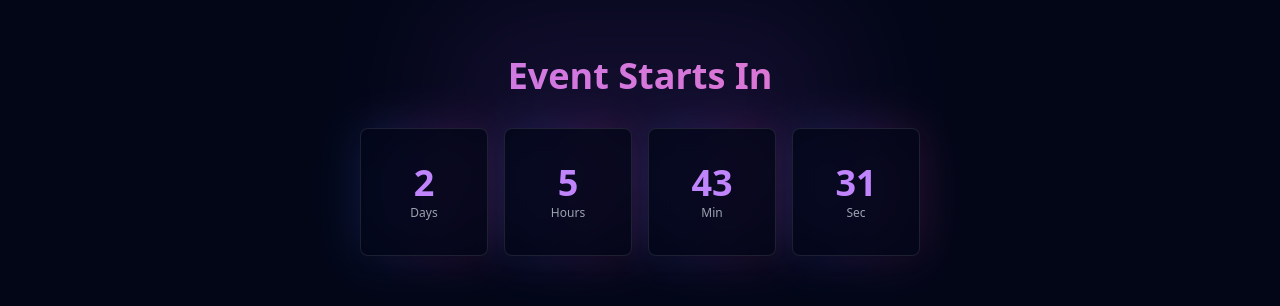
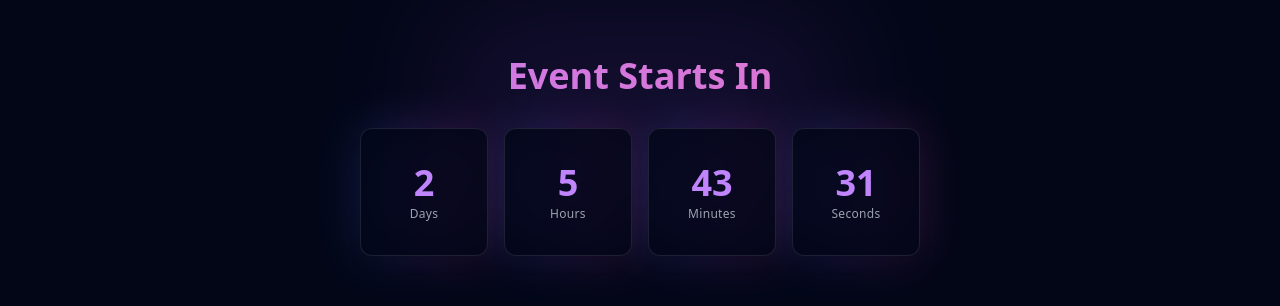
Before and after one commit to Vamsi-2005/ru_fest_2k26, a React (Vite) app: page / in a window 1280 px wide. Shown: the part 800-1106 px from the top of the page. Built offline with nearby package versions, Linux system fonts and the light colour scheme.

Commit message:
update website

```diff
--- a/src/home/Countdown.jsx
+++ b/src/home/Countdown.jsx
@@ -52,11 +52,11 @@ const Countdown = () => {
         border border-white/10
         shadow-lg
 
-        w-[50px] h-[50px]        /* 📱 Mobile */
+        w-[70px] h-[70px]        /* 📱 Mobile */
         sm:w-24 sm:h-24
         md:w-32 md:h-32
 
-        rounded-lg
+        rounded-xl
 
         transform transition duration-300 ease-in-out
         group-hover:scale-105 group-hover:-translate-y-1
@@ -66,7 +66,7 @@ const Countdown = () => {
         <span
           className={`
             font-bold
-            text-lg sm:text-2xl md:text-4xl   /* adjusted for 50px */
+            text-xl sm:text-2xl md:text-4xl   /* adjusted */
             transition-colors duration-500
             ${colors[colorIndex]}
           `}
@@ -75,7 +75,7 @@ const Countdown = () => {
         </span>
 
         {/* Label */}
-        <span className="text-[8px] sm:text-xs text-gray-400 mt-[2px]">
+        <span className="text-[9px] sm:text-xs text-gray-400 mt-[3px] tracking-wide">
           {label}
         </span>
       </div>
@@ -87,6 +87,7 @@ const Countdown = () => {
       id="events"
       className="bg-[#020617] py-14 text-center relative overflow-hidden"
     >
+      {/* Background glow */}
       <div className="absolute top-0 left-1/2 -translate-x-1/2 w-[400px] h-[200px] bg-purple-500 opacity-10 blur-3xl"></div>
 
       <h2
@@ -99,11 +100,11 @@ const Countdown = () => {
         Event Starts In
       </h2>
 
-      <div className="flex justify-center gap-2 sm:gap-4 flex-wrap">
+      <div className="flex justify-center gap-3 sm:gap-4 flex-wrap">
         <TimeBox value={days} label="Days" />
         <TimeBox value={hours} label="Hours" />
-        <TimeBox value={minutes} label="Min" />
-        <TimeBox value={seconds} label="Sec" />
+        <TimeBox value={minutes} label="Minutes" />
+        <TimeBox value={seconds} label="Seconds" />
       </div>
     </section>
   );
```
